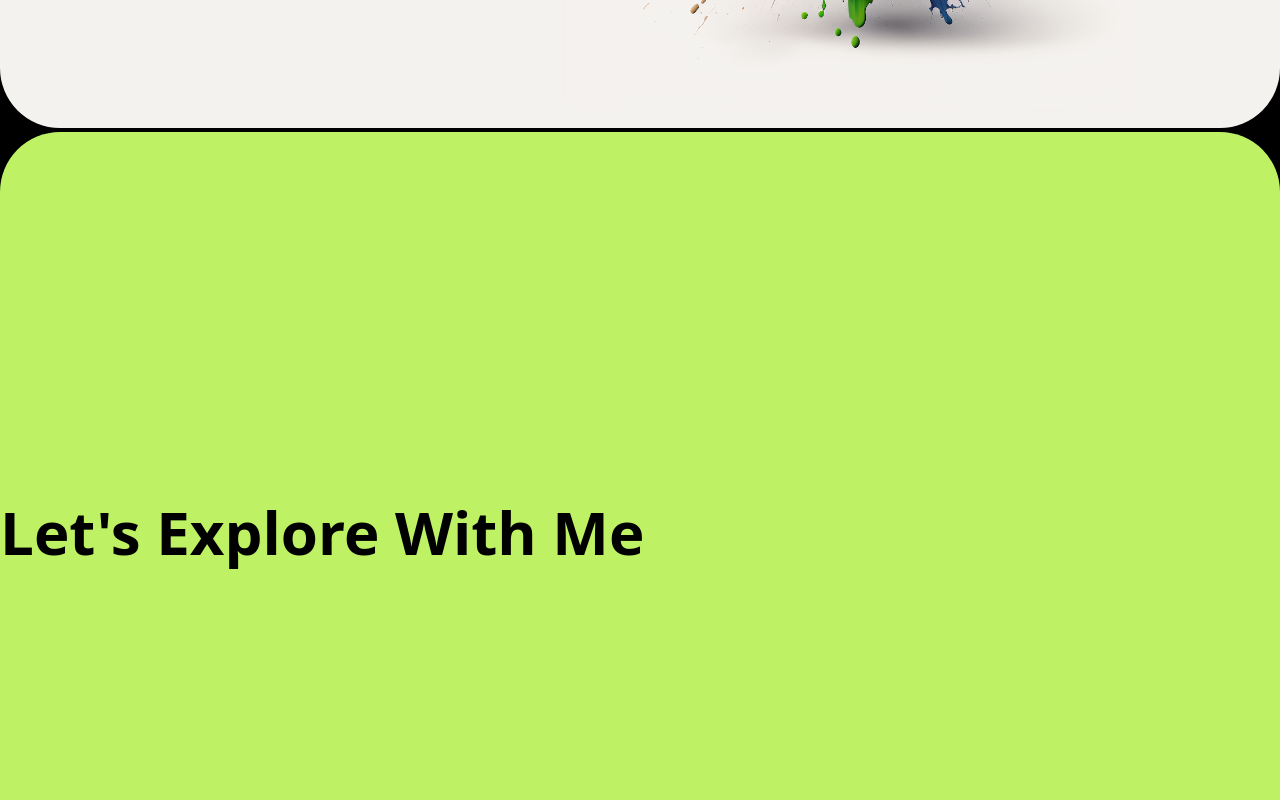
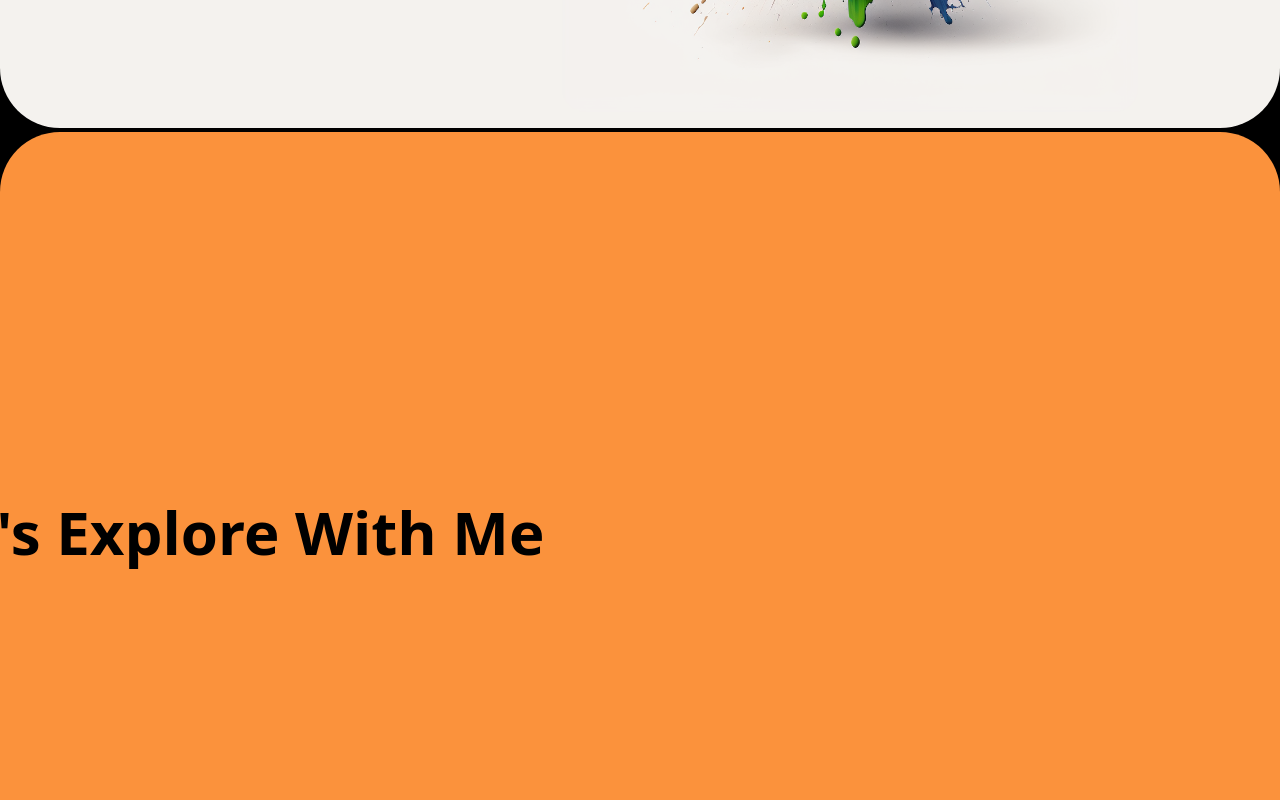
Before and after one commit to kimlong0/portfolio, a React (Vite) app: page / in a window 1280 px wide. Shown: the part 560-1360 px from the top of the page. Built offline with nearby package versions, Linux system fonts and the light colour scheme; a web font is replaced by a local one.

Commit message:
starter on scroll text animation

```diff
--- a/src/App.jsx
+++ b/src/App.jsx
@@ -1,5 +1,5 @@
 import { useEffect, useState } from "react"
-import { motion } from "framer-motion"
+import { motion, useScroll, useTransform } from "framer-motion"
 import Navbar from "./components/Navbar"
 import Intro from "./components/Intro"
 import About from "./components/About"
@@ -9,6 +9,9 @@ import Footer from "./components/Footer"
 
 function App() {
   const [projects, setProjects] = useState([]);
+
+  let { scrollYProgress } = useScroll();
+  let x = useTransform(scrollYProgress, [0, 0.5], [100,  -100]);
 
   useEffect(() => {
     fetch('/data/projects.json').catch((error) => {
--- a/src/components/Intro.jsx
+++ b/src/components/Intro.jsx
@@ -1,7 +1,10 @@
-import { motion } from "framer-motion"
+import { motion, useScroll, useTransform } from "framer-motion"
 
-function Intro() {
-
+function Intro(props) {
+  let { scrollYProgress } = useScroll();
+  let x = useTransform(scrollYProgress, [0, 0.5], [1000,  -100]);
+  // const transformValue = props.transformValue;
+  // console.log(transformValue);
 
   return (
     <div>
@@ -19,8 +22,8 @@ function Intro() {
         </div>
       </motion.div>
 
-      <div className="flex items-center h-screen bg-lime-300 rounded-5xl">
-        <h1 className="text-4xl md:text-6xl font-bold">Let's Explore With Me</h1>
+      <div className="flex items-center h-screen bg-orange-400 rounded-5xl">
+        <motion.h1 className="text-4xl md:text-6xl font-bold" style={{ x }} >Let's Explore With Me</motion.h1>
       </div>
     </div>
   )
--- a/src/components/ProjectsList.jsx
+++ b/src/components/ProjectsList.jsx
@@ -49,7 +49,6 @@ function ProjectCard(props) {
 
 function ProjectsList(props) {
   const projects = props.projects;
-  console.log(projects);
   const projectList = projects.map((project) => <ProjectCard key={project.name} project={project}/>)
   return (
     <div>
```
